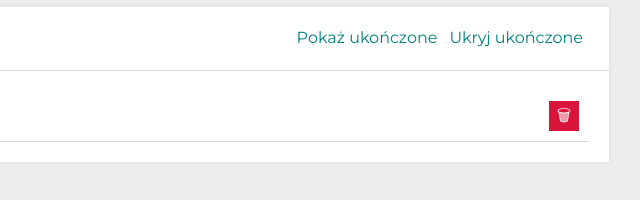
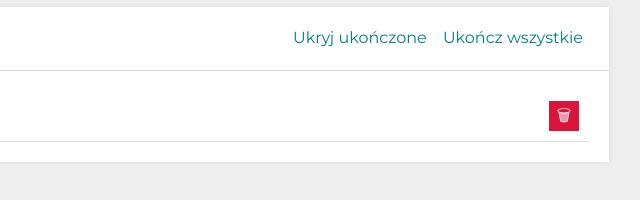
Before and after one commit to oskarwoj/todo_list, a plain HTML site: page index.html in a window 1280 px wide. Both pictures are taken after typing "Sample" into the empty fields and a click on the button "Dodaj zadanie". Shown: the part 246-446 px from the top of the page, 461-1101 px from the left. Drawn offline with nearby package versions, Linux system fonts and the light colour scheme.

Commit message:
bindHideButton added

```diff
--- a/css/section.css
+++ b/css/section.css
@@ -18,6 +18,7 @@
   .section__container {
     grid-template-columns: 1fr;
   }
+
   .section__buttonsContainer {
     display: grid;
     grid-gap: 20px;
@@ -33,7 +34,7 @@
   padding: 20px;
 }
 
-.section__buttonsContainer {
+.section__button {
   background-color: white;
   color: teal;
   border-style: none;
--- a/css/tasks.css
+++ b/css/tasks.css
@@ -13,9 +13,15 @@
   border-bottom: 1px solid #ddd;
 }
 
+.task__item--hide {
+  display: none;
+}
+
 .tasks__content--done {
   text-decoration: line-through;
 }
+
+
 
 .tasks__button {
   border: none;
--- a/js/script.js
+++ b/js/script.js
@@ -1,6 +1,16 @@
 {
   let tasks = [];
   let hideDoneTasks = false;
+
+  const bindHideButton = () => {
+    const hideButton = document.querySelector(".js-hideDoneButton");
+    hideButton.addEventListener("click", () => {
+      hideDoneTasks = !hideDoneTasks;
+      render();
+    });
+  };
+
+  // const bindAllDone = () => {}
 
   const removeTask = (taskIndex) => {
     tasks = [...tasks.slice(0, taskIndex), ...tasks.splice(taskIndex + 1)];
@@ -51,7 +61,9 @@
 
     for (const task of tasks) {
       tasksListHTMLContent += `
-      <li class="tasks__item js-task">
+      <li class="tasks__item js-task ${
+        task.done && hideDoneTasks ? "task__item--hide" : ""
+      }">
         <button  class="tasks__button tasks__button--toogleDone js-toogleDone">
         ${task.done ? "✔" : ""}
         </button>
@@ -70,14 +82,20 @@
   const renderButtons = () => {
     let buttonsHTMLContent = "";
 
-    if (tasks.length != 0) {
-      buttonsHTMLContent += `<button class="section__buttonsContainer">Pokaż ukończone</button>`;
-      buttonsHTMLContent += `<button class="section__buttonsContainer">Ukryj ukończone</button>`;
+    if (tasks.length) {
+      buttonsHTMLContent += `
+      <button class="section__button js-hideDoneButton">
+       ${hideDoneTasks ? "Pokaż ukończone" : "Ukryj ukończone"}
+      </button>
+      <button class="section__button js-setDoneAll">
+        Ukończ wszystkie
+      </button>`;
+
+      const insertHTML = document.querySelector(".js-buttonsContainer");
+      insertHTML.innerHTML = buttonsHTMLContent;
+
+      bindHideButton();
     }
-
-    document.querySelector(
-      ".js-buttonsContainer"
-    ).innerHTML = buttonsHTMLContent;
   };
 
   const bindButtonsEvents = () => {};
```
